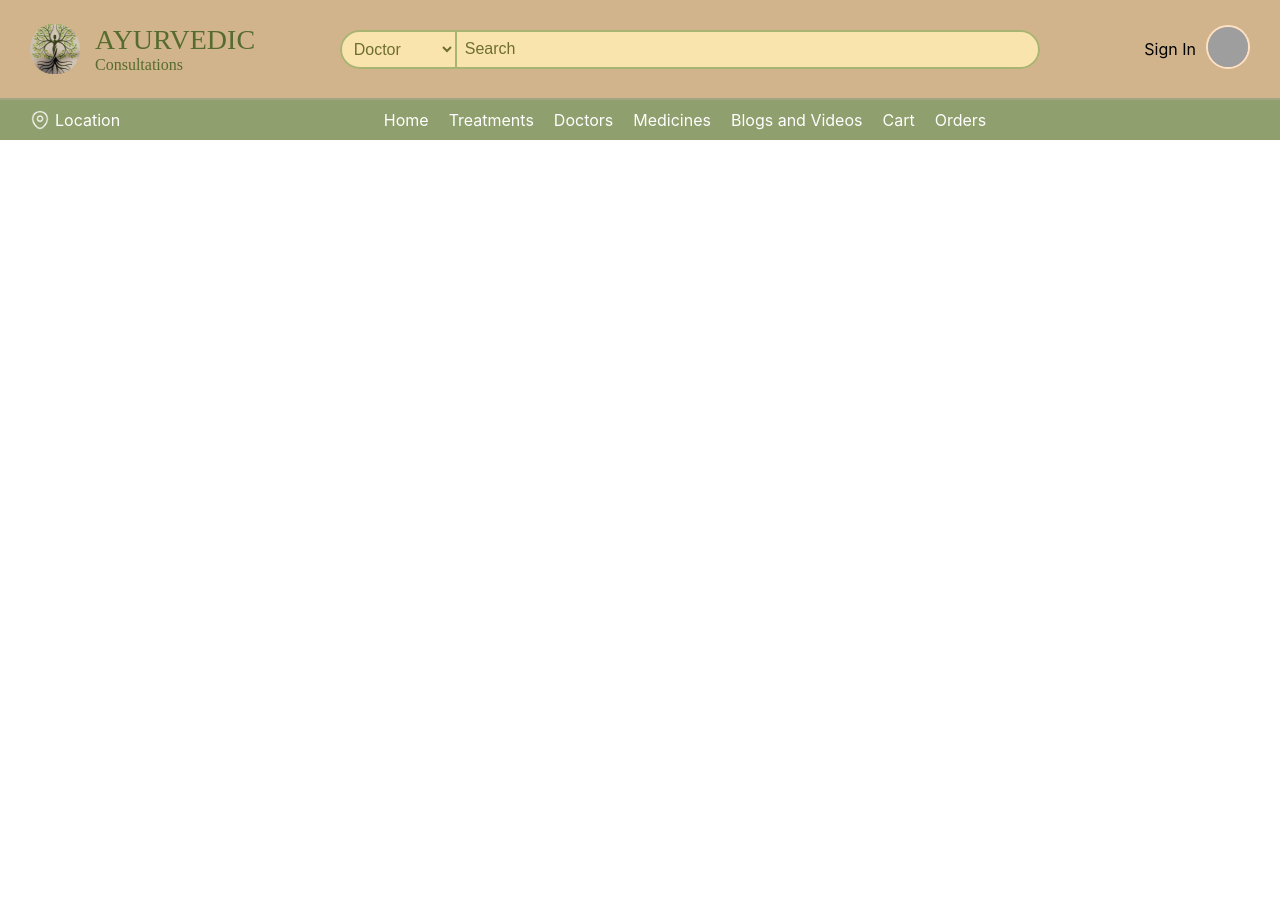
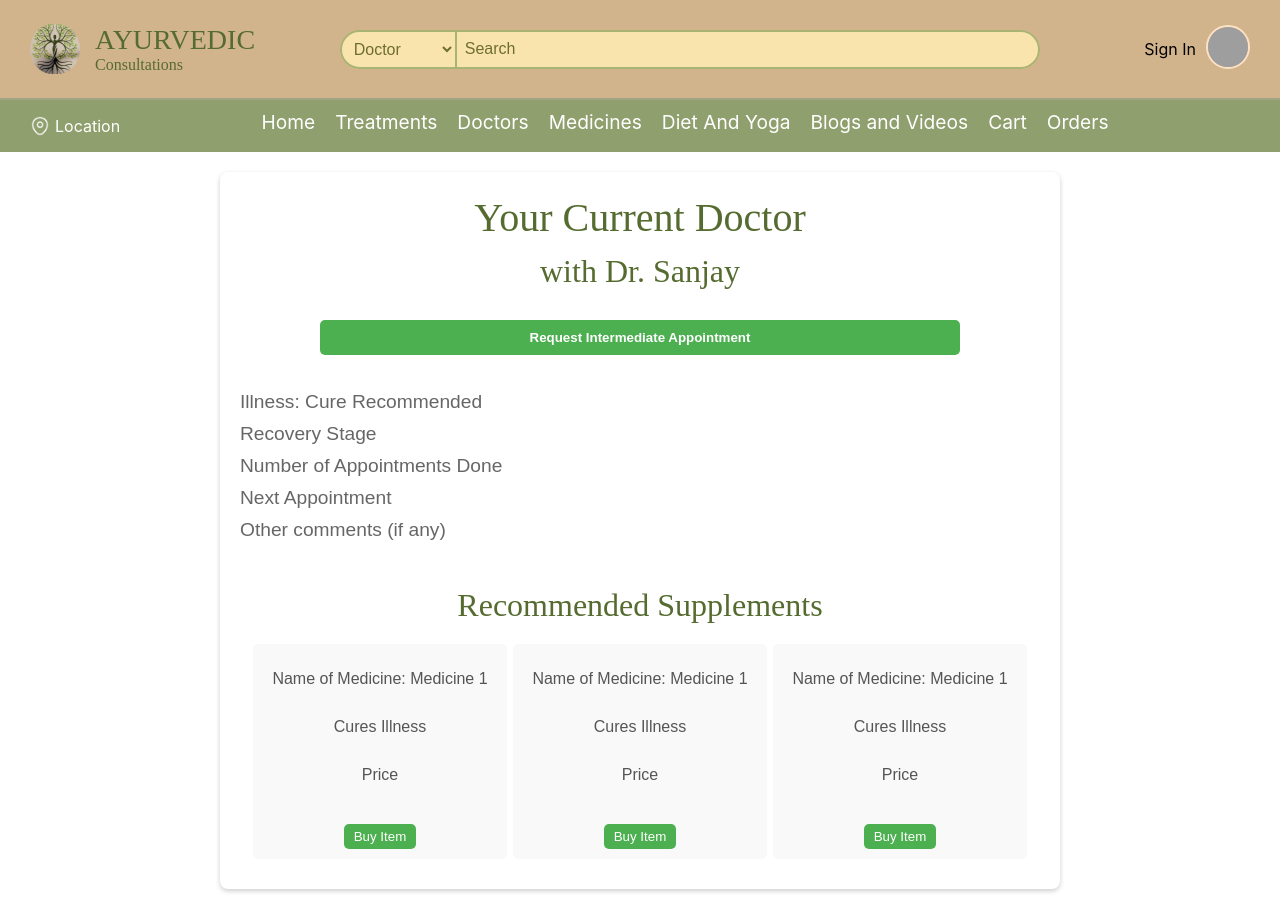
Before and after one commit to Harshitha-02/ayurvedic-app, a React (Create React App) app in the folder frontend/: page /appointeddoctor in a window 1280 px wide. Before the commit the page ends 800 px from the top, so only its background shows below. Built offline with nearby package versions, Linux system fonts and the light colour scheme; grey boxes are pictures that could not be loaded; a web font is replaced by a local one.

Commit message:
merged and frontend

```diff
--- a/frontend/src/App.js
+++ b/frontend/src/App.js
@@ -2,6 +2,7 @@ import React from 'react';
 import { BrowserRouter as Router, Route, Routes } from 'react-router-dom';
 import HomeScreen from './screens/HomeScreen';
 import MedicinesScreen from './screens/Medicines';
+import DietYogaScreen from './screens/Patients/DietYogaComponent';
 import NavBar from './screens/Navbar';
 import BlogsVideosScreen from './screens/BlogsVideosScreen';
 import DoctorsScreen from './screens/DoctorsScreen';
@@ -12,7 +13,9 @@ import SignUpPatientScreen from './screens/Patients/SignUpPatientScreen';
 import SignUpDoctorScreen from './screens/Doctors/SignUpDoctorScreen';
 import SignUpRetailerScreen from './screens/Retailers/SignUpRetailerScreen';
 import PrakritiDetermination from './screens/PrakritiDetermination';
-import TreatmentsScreen from './screens/Treatments';
+import TreatmentsScreen from './screens/Treatment';
+import AppointedDoctor from './screens/Patients/AppointedDoctor';
+import DoctorHomeScreen from './screens/Doctors/DoctorHomeScreen';
 
 function App() {
   return (
@@ -22,6 +25,7 @@ function App() {
         <Route path="/" element={<HomeScreen />} />
         <Route path="/treatments" element={<TreatmentsScreen />} />
         <Route path="/medicines" element={<MedicinesScreen />} />
+        <Route path="/diet-yoga" element={<DietYogaScreen />} />
         <Route path="/blogs" element={<BlogsVideosScreen />} />
         <Route path="/doctors" element={<DoctorsScreen />} />
         <Route path="/doctor-detail" element={<DoctorDetailPage />} />
@@ -31,6 +35,8 @@ function App() {
         <Route path="/signup-doctor" element={<SignUpDoctorScreen />} />
         <Route path="/signup-retailer" element={<SignUpRetailerScreen />} />
         <Route path="/prakritidetermination" element={<PrakritiDetermination />} />
+        <Route path="/appointeddoctor" element={<AppointedDoctor />} />
+        <Route path="/doctor-home" element={<DoctorHomeScreen />} />
       </Routes>
     </Router>
   );
--- /dev/null
+++ b/frontend/src/screens/Doctors/DoctorHomeScreen.css
@@ -0,0 +1,69 @@
+/* Container */
+.doctor-home-container {
+    text-align: center;
+    padding: 20px;
+    font-family: Arial, sans-serif;
+  }
+
+  h1 {
+    font-size: 2.5rem;
+    margin-bottom: 10px;
+  }
+
+  p {
+    font-size: 1rem;
+    color: #555;
+    margin-bottom: 30px;
+  }
+
+  /* Current Requests Button */
+  .current-requests-container {
+    margin-bottom: 30px;
+  }
+
+  .current-requests-btn {
+    background-color: #4EA8FF;
+    color: white;
+    border: none;
+    padding: 15px 30px;
+    font-size: 1.2rem;
+    border-radius: 10px;
+    cursor: pointer;
+    font-weight: bold;
+  }
+
+  .current-requests-btn:hover {
+    background-color: #3d93e6;
+  }
+
+  /* Doctor Options Buttons */
+  .doctor-options {
+    display: flex;
+    justify-content: center;
+    flex-wrap: wrap;
+    gap: 20px;
+  }
+
+  .option-btn {
+    background-color: #e6f4e6;
+    color: #333;
+    border: none;
+    padding: 15px 40px;
+    font-size: 1.1rem;
+    border-radius: 10px;
+    cursor: pointer;
+    box-shadow: 0 4px 8px rgba(0, 0, 0, 0.1);
+    transition: transform 0.2s;
+  }
+
+  .option-btn:hover {
+    transform: translateY(-2px);
+    background-color: #d4e9d4;
+  }
+
+  @media (max-width: 768px) {
+    .option-btn {
+      padding: 10px 20px;
+      font-size: 1rem;
+    }
+  }
--- /dev/null
+++ b/frontend/src/screens/Doctors/DoctorHomeScreen.js
@@ -0,0 +1,24 @@
+import React from 'react';
+import './DoctorHomeScreen.css';
+
+function DoctorHomeScreen() {
+  return (
+    <div className="doctor-home-container">
+      <h1>Hi Dr. Saurabh!</h1>
+      <p>Welcome back! Let's manage appointments and patients records efficiently.</p>
+
+      <div className="current-requests-container">
+        <button className="current-requests-btn">Current Requests</button>
+      </div>
+
+      <div className="doctor-options">
+        <button className="option-btn">Appointment Slots</button>
+        <button className="option-btn">Patient List</button>
+        <button className="option-btn">Analytics</button>
+        <button className="option-btn">My Health Blogs</button>
+      </div>
+    </div>
+  );
+}
+
+export default DoctorHomeScreen;
--- a/frontend/src/screens/Navbar.js
+++ b/frontend/src/screens/Navbar.js
@@ -26,6 +26,7 @@ function NavBar() {
                 <option value="doctor">Doctor</option>
                 <option value="disease">Diseases</option>
                 <option value="medicine">Medicines</option>
+                <option value="diet-yoga">Diet And Yoga</option>
                 <option value="blog">Blogs</option>
               </select>
             </div>
@@ -74,6 +75,11 @@ function NavBar() {
               </NavLink>
             </li>
             <li>
+              <NavLink to="/diet-yoga" activeClassName="active">
+              Diet And Yoga
+              </NavLink>
+            </li>
+            <li>
               <NavLink to="/blogs" activeClassName="active">
                 Blogs and Videos
               </NavLink>
--- /dev/null
+++ b/frontend/src/screens/Patients/AppointedDoctor.css
@@ -0,0 +1,69 @@
+.appointed-container {
+    width: 90%;
+    max-width: 800px;
+    margin: 20px auto;
+    background-color: #fff;
+    padding: 20px;
+    box-shadow: 0 2px 5px rgba(0,0,0,0.2);
+    border-radius: 8px;
+    font-family: Arial, sans-serif;
+}
+
+.doctor-info h1, .doctor-info h2 {
+    text-align: center;
+}
+
+.appointment-button {
+    display: block;
+    background-color: #4CAF50;
+    color: white;
+    padding: 10px 20px;
+    border: none;
+    border-radius: 5px;
+    cursor: pointer;
+    font-weight: bold;
+    margin: 20px auto;
+    width: 80%;
+}
+
+.doctor-info ul {
+    list-style-type: none;
+    padding: 0;
+}
+
+.doctor-info ul li {
+    margin-bottom: 10px;
+}
+
+.supplements h2 {
+    text-align: center;
+    margin-top: 20px;
+}
+
+.medicines {
+    display: flex;
+    justify-content: space-around;
+    padding: 10px;
+}
+
+.medicine {
+    background-color: #f9f9f9;
+    padding: 10px;
+    border-radius: 5px;
+    text-align: center;
+    width: 30%;
+}
+
+.medicine button {
+    background-color: #4CAF50;
+    color: white;
+    border: none;
+    padding: 5px 10px;
+    border-radius: 5px;
+    cursor: pointer;
+    margin-top: 10px;
+}
+
+.medicine button:hover {
+    background-color: #369638;
+}
--- /dev/null
+++ b/frontend/src/screens/Patients/AppointedDoctor.js
@@ -0,0 +1,36 @@
+import React from 'react';
+import './AppointedDoctor.css';  // Ensure the CSS file is linked
+
+function AppointedDoctor() {
+    return (
+        <div className="appointed-container">
+            <div className="doctor-info">
+                <h1>Your Current Doctor</h1>
+                <h2>with Dr. Sanjay</h2>
+                <button className="appointment-button">Request Intermediate Appointment</button>
+                <ul>
+                    <li>Illness: Cure Recommended</li>
+                    <li>Recovery Stage</li>
+                    <li>Number of Appointments Done</li>
+                    <li>Next Appointment</li>
+                    <li>Other comments (if any)</li>
+                </ul>
+            </div>
+            <div className="supplements">
+                <h2>Recommended Supplements</h2>
+                <div className="medicines">
+                    {['Medicine 1', 'Medicine 1', 'Medicine 1'].map((medicine, index) => (
+                        <div key={index} className="medicine">
+                            <p>Name of Medicine: {medicine}</p>
+                            <p>Cures Illness</p>
+                            <p>Price</p>
+                            <button>Buy Item</button>
+                        </div>
+                    ))}
+                </div>
+            </div>
+        </div>
+    );
+}
+
+export default AppointedDoctor;
--- /dev/null
+++ b/frontend/src/screens/Patients/DietYogaComponent.css
@@ -0,0 +1,73 @@
+.container {
+    max-width: 600px;
+    margin: 20px auto;
+    padding: 20px;
+    background-color: #fff;
+    border-radius: 5px;
+    box-shadow: 0 2px 5px rgba(0,0,0,0.2);
+    text-align: center;
+}
+
+h1, h2 {
+    color: #333;
+}
+
+.tabs, .frequency-tabs {
+    display: flex;
+    justify-content: center;
+    margin-bottom: 10px;
+}
+
+.tab {
+    padding: 10px 20px;
+    margin: 0 5px;
+    background-color: #f0f0f0;
+    border: none;
+    border-radius: 20px;
+    cursor: pointer;
+    transition: all 0.3s ease;
+}
+
+.tab.active {
+    background-color: #4CAF50;
+    color: white;
+}
+
+.meal-grid {
+    display: grid;
+    grid-template-columns: repeat(2, 1fr);
+    gap: 10px;
+    margin: 20px 0;
+}
+
+.meal {
+    background-color: #f9f9f9;
+    padding: 10px;
+    border-radius: 5px;
+}
+
+.herbs p {
+    background-color: #e9e9e9;
+    margin: 5px 0;
+    padding: 10px;
+    border-radius: 5px;
+}
+
+.order-button, .yes-button {
+    padding: 10px 20px;
+    margin-top: 10px;
+    background-color: #4CAF50;
+    color: white;
+    border: none;
+    border-radius: 5px;
+    cursor: pointer;
+    width: 80%;
+}
+
+.order-button:hover, .yes-button:hover {
+    background-color: #369638;
+}
+
+.actions p {
+    margin-top: 20px;
+}
--- /dev/null
+++ b/frontend/src/screens/Patients/DietYogaComponent.js
@@ -0,0 +1,51 @@
+import React, { useState } from 'react';
+import './DietYogaComponent.css';  // Ensure this CSS file is linked in your project
+
+function DietYogaComponent() {
+  const [activeTab, setActiveTab] = useState('Diet');
+  const [activeFrequency, setActiveFrequency] = useState('Daily');
+
+  return (
+    <div className="container">
+      <h1>Services</h1>
+      <div className="tabs">
+        <button onClick={() => setActiveTab('Diet')}
+                className={`tab ${activeTab === 'Diet' ? 'active' : ''}`}>Diet</button>
+        <button onClick={() => setActiveTab('Yoga')}
+                className={`tab ${activeTab === 'Yoga' ? 'active' : ''}`}>Yoga</button>
+      </div>
+      <div className="frequency-tabs">
+        <button onClick={() => setActiveFrequency('Daily')}
+                className={`tab ${activeFrequency === 'Daily' ? 'active' : ''}`}>Daily</button>
+        <button onClick={() => setActiveFrequency('Weekly')}
+                className={`tab ${activeFrequency === 'Weekly' ? 'active' : ''}`}>Weekly</button>
+      </div>
+
+      <h2>Recommended Diet Plan</h2>
+      <div className="meal-grid">
+        {['Breakfast', 'Lunch', 'Dinner', 'Juices'].map(meal => (
+          <div key={meal} className="meal">
+            <h3>{meal}</h3>
+            <p>Lorem ipsum dolor sit amet, consectetur adipiscing elit, sed do</p>
+          </div>
+        ))}
+      </div>
+
+      <h2>Ayurvedic Herb Recommendations :</h2>
+      <div className="herbs">
+        {['Lorem ipsum dolor sit amet,', 'consectetur adipiscing elit.', 'Sed ut imperdet', 'tesque'].map((herb, index) => (
+          <p key={index}>{herb}</p>
+        ))}
+      </div>
+
+      <div className="actions">
+        <p>Do you want to order them now?</p>
+        <button className="order-button">Order Now</button>
+        <p>Do you need another dietitian?</p>
+        <button className="yes-button">Yes</button>
+      </div>
+    </div>
+  );
+}
+
+export default DietYogaComponent;
--- a/frontend/src/screens/Patients/DoctorDetailPage.css
+++ b/frontend/src/screens/Patients/DoctorDetailPage.css
@@ -1,25 +1,86 @@
-/* DoctorDetailPage.css */
-
-.doctor-detail-page {
+.doctor-detail-container {
   display: flex;
+  max-width: 1200px;
+  margin: 20px auto;
+  background-color: #f0f0f0;
   padding: 20px;
-    gap: 20px;
+  border-radius: 8px;
+  box-shadow: 0 2px 5px rgba(0,0,0,0.1);
 }
 
-  .doctor-info-left,
-  .doctor-info-right {
-    flex: 1;
-    background-color: #f9f9f9;
+.left-section {
+  flex: 3;
+  padding-right: 20px; /* Space before the separator */
+}
+
+.right-section {
+  flex: 2;
+  padding-left: 20px; /* Space after the separator */
+  border-left: 2px solid black; /* Vertical line separator */
+}
+
+.doctor-info {
+  display: flex;
+  margin-bottom: 20px;
+}
+
+.doctor-image {
+  width: 150px;
+  height: 150px;
+  background-color: #c4c4c4;
+  border-radius: 75px;
+  margin-right: 20px; /* Space between image and text */
+}
+
+.text-info {
+  display: flex;
+  flex-direction: column;
+  justify-content: center;
+}
+
+.doctor-info h1, .doctor-info p, .about-doctor h2, .about-doctor p {
+  margin: 0;
+  padding: 2px 0;
+}
+
+.about-doctor {
+  background-color: #fff;
   padding: 20px;
   border-radius: 8px;
-    box-shadow: 0 2px 4px rgba(0, 0, 0, 0.1);
+  box-shadow: 0 2px 5px rgba(0,0,0,0.1);
 }
 
-  .doctor-info-left {
-    margin-right: 20px;
+.consultation-info {
+  background-color: #fff;
+  padding: 20px;
+  border-radius: 8px;
+  box-shadow: 0 2px 5px rgba(0,0,0,0.1);
 }
 
-  .review {
-    margin-bottom: 15px;
+.consultation-info h2, .consultation-info p {
+  margin-bottom: 10px;
 }
-:last-child
+
+.availability-slots {
+  display: grid;
+  grid-template-columns: repeat(3, 1fr);
+  gap: 10px;
+  margin-bottom: 20px;
+}
+
+.availability-slots button, .book-appointment {
+  padding: 10px;
+  background-color: #4caf50;
+  color: white;
+  border: none;
+  border-radius: 5px;
+  cursor: pointer;
+}
+
+.availability-slots button:hover, .book-appointment:hover {
+  background-color: #45a049;
+}
+
+.book-appointment {
+  width: 100%; /* Full width button */
+}
```
Also changed, not shown: frontend/src/screens/DoctorsScreen.js (+4 -4 lines), frontend/src/screens/Patients/DoctorDetailPage.js (+31 -40 lines), 2 other files (tests, documents, lock files or other folders). Lines whose indentation alone changed are shown as unchanged.
